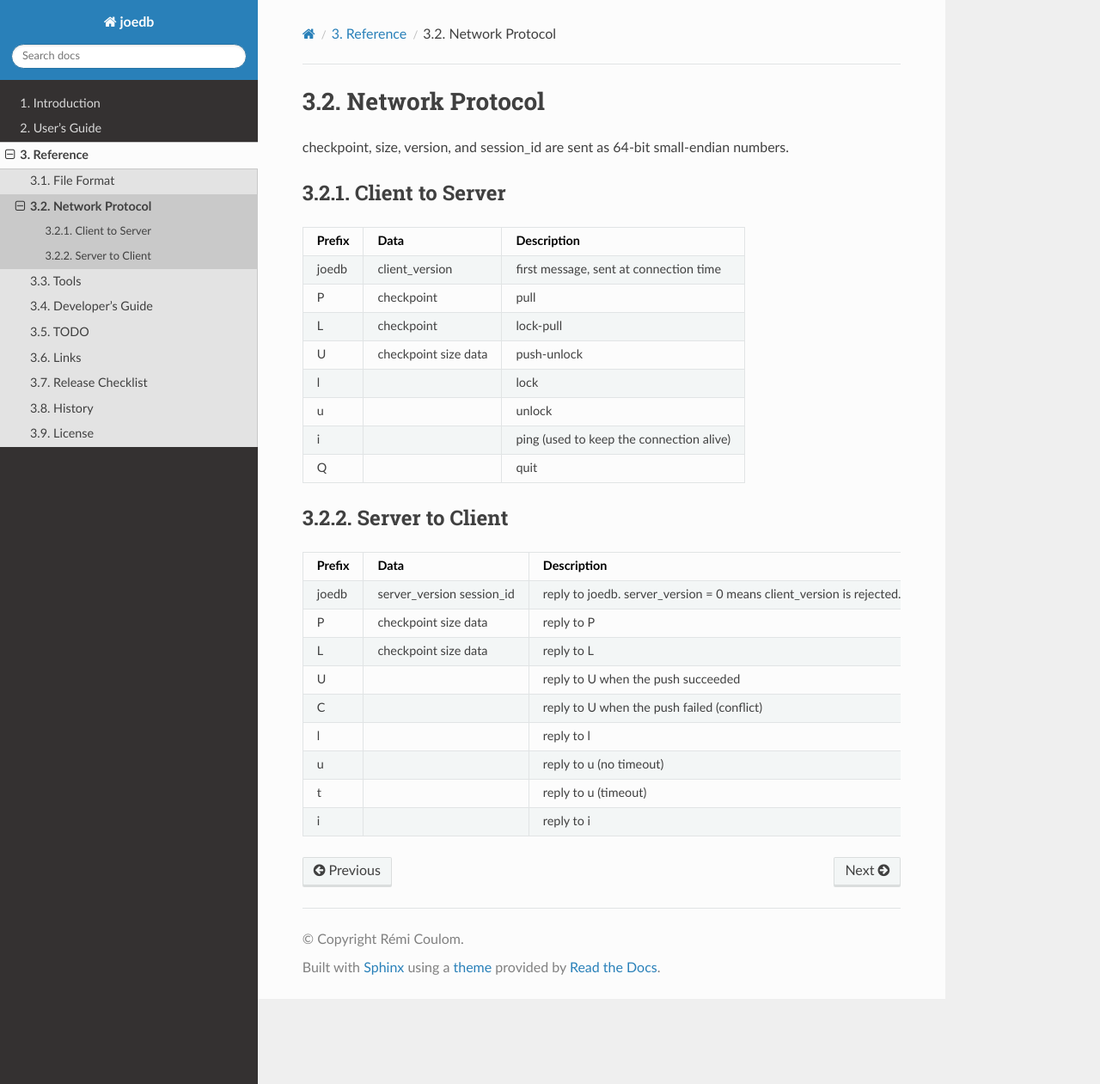
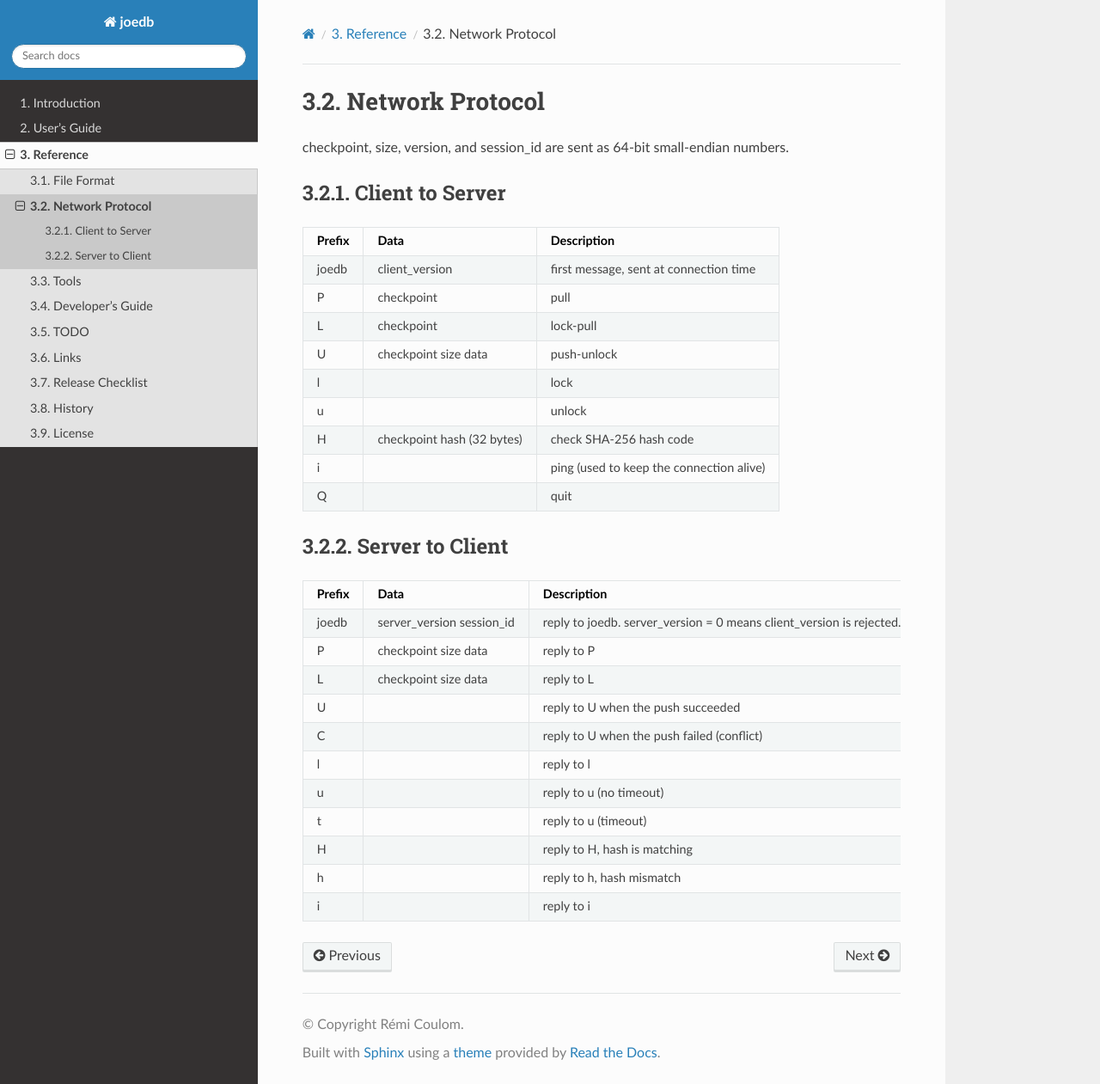
Before and after one commit to Remi-Coulom/joedb, a Sphinx documentation site: the page built from doc/source/network_protocol.rst, in a window 1280 px wide and 1261 px high. Shown: the whole window at 86% size. Built offline with Sphinx 7.4.7 and the Read the Docs theme 2.0.0, drawn with Linux system fonts in a browser that asks for light colours; formulas are drawn with MathJax 3.

Commit message:
hash protocol

```diff
--- a/doc/source/network_protocol.rst
+++ b/doc/source/network_protocol.rst
@@ -17,6 +17,8 @@ U      checkpoint       push-unlock
        data
 l                       lock
 u                       unlock
+H      checkpoint       check SHA-256 hash code
+       hash (32 bytes)
 i                       ping (used to keep the connection alive)
 Q                       quit
 ====== ================ ======================================================
@@ -41,5 +43,7 @@ C                       reply to U when the push failed (conflict)
 l                       reply to l
 u                       reply to u (no timeout)
 t                       reply to u (timeout)
+H                       reply to H, hash is matching
+h                       reply to h, hash mismatch
 i                       reply to i
 ====== ================ ======================================================
```
